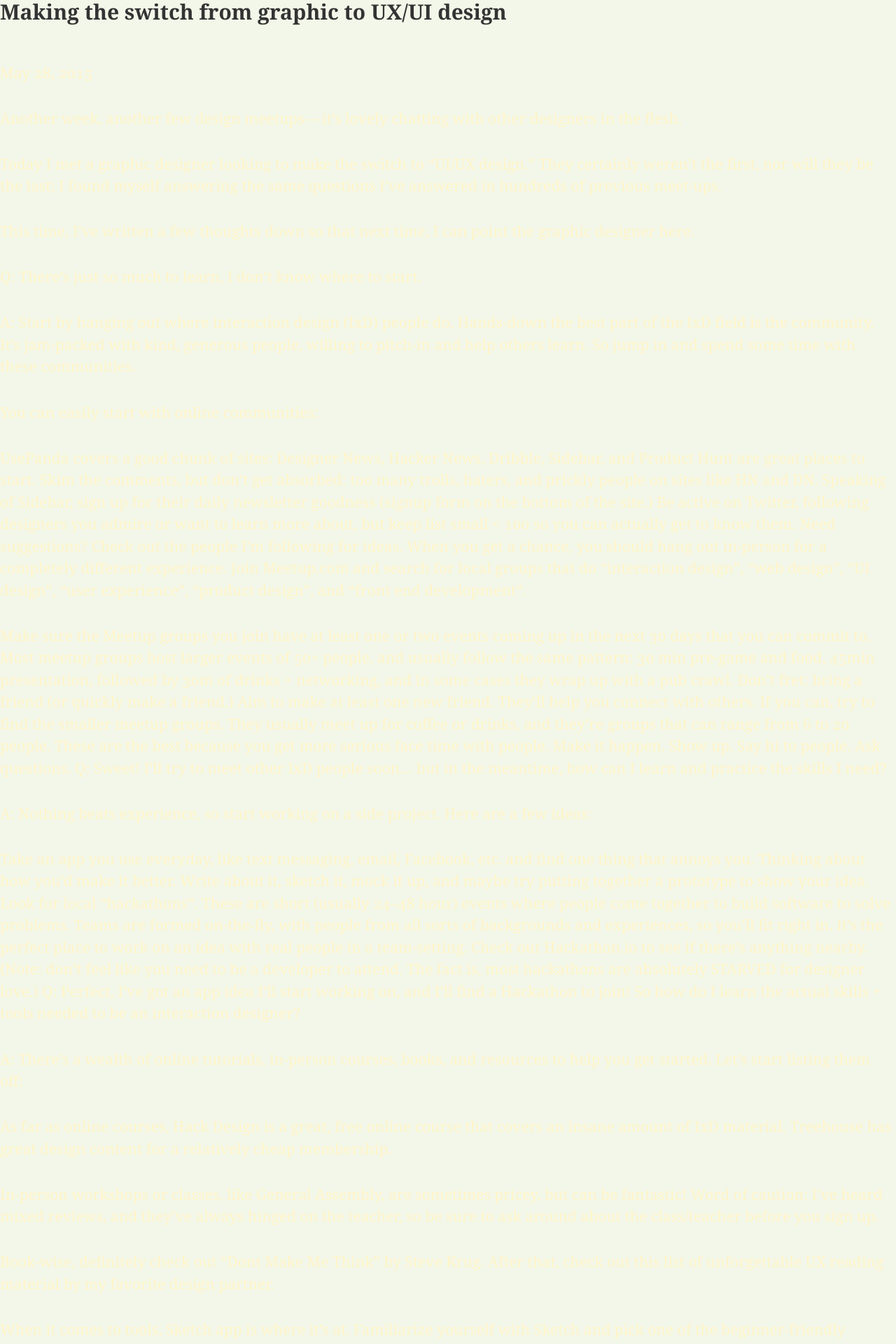
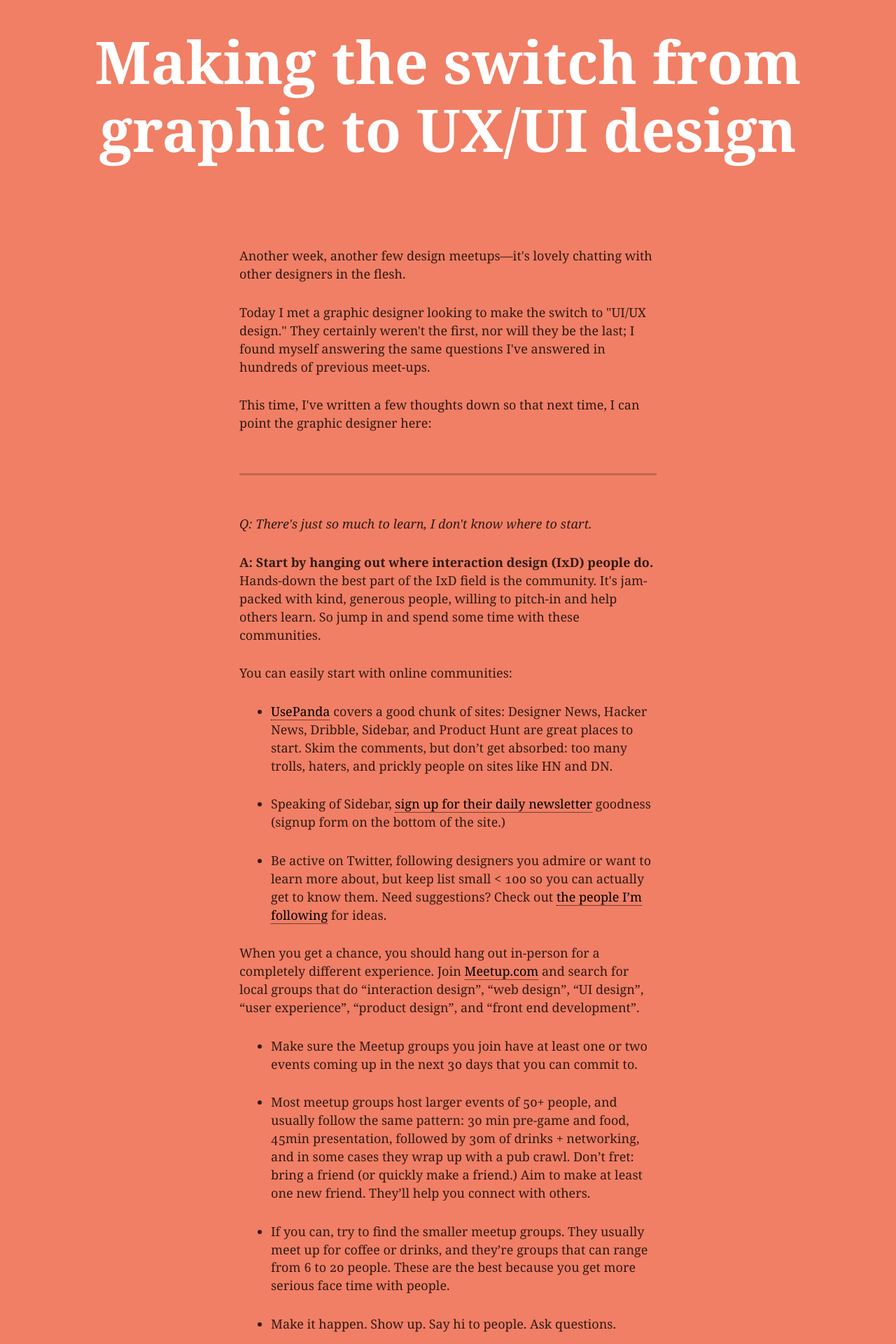
Before and after one commit to paulmederos/pm14, a Jekyll site: the page built from _posts/2015-05-28-making_the_switch.markdown, in a window 1280 px wide. Shown: the top 1920 px of the page at 70% size. Built offline with Jekyll 4.4.1, drawn with Linux system fonts in a browser that asks for light colours; some of the changed text lies outside the part shown.

Commit message:
post page

```diff
--- a/_layouts/post.html
+++ b/_layouts/post.html
@@ -1,15 +1,11 @@
 ---
 layout: default
 ---
-<div class="post">
 
-  <header class="post-header">
-    <h1 class="post-title">{{ page.title }}</h1>
-    <p class="post-meta">{{ page.date | date: "%b %-d, %Y" }}{% if page.author %} • {{ page.author }}{% endif %}{% if page.meta %} • {{ page.meta }}{% endif %}</p>
-  </header>
 
-  <article class="post-content">
+<article class="a-post-oh-my">
+  <h1 class="post-title">{{ page.title }}</h1>
+  <div class="constrain-me-please">
     {{ content }}
-  </article>
-
-</div>
+  </div>
+</article>
--- a/_posts/2015-05-28-making_the_switch.markdown
+++ b/_posts/2015-05-28-making_the_switch.markdown
@@ -5,80 +5,108 @@ date:   2015-05-28 12:00:00
 teaser: "Today I met a graphic designer looking to make the switch to “UI/UX design.” They certainly weren’t the first, nor will they be the last; I found myself answering the same questions I’ve answered in hundreds of previous meet-ups."
 ---
 
-Another week, another few design meetups — it’s lovely chatting with other designers in the flesh.
+<p>Another week, another few design meetups—it's lovely chatting with other designers in the flesh. </p>
 
-Today I met a graphic designer looking to make the switch to “UI/UX design.” They certainly weren’t the first, nor will they be the last; I found myself answering the same questions I’ve answered in hundreds of previous meet-ups.
+<p>Today I met a graphic designer looking to make the switch to "UI/UX design." They certainly weren't the first, nor will they be the last; I found myself answering the same questions I've answered in hundreds of previous meet-ups.</p>
 
-This time, I’ve written a few thoughts down so that next time, I can point the graphic designer here.
+<p>This time, I've written a few thoughts down so that next time, I can point the graphic designer here:</p>
 
-Q: There’s just so much to learn, I don’t know where to start.
+<hr>
 
-A: Start by hanging out where interaction design (IxD) people do. Hands-down the best part of the IxD field is the community. It’s jam-packed with kind, generous people, willing to pitch-in and help others learn. So jump in and spend some time with these communities.
+<p><em>Q: There's just so much to learn, I don't know where to start.</em></p>
 
-You can easily start with online communities:
+<p><strong>A: Start by hanging out where interaction design (IxD) people do.</strong> Hands-down the best part of the IxD field is the community. It's jam-packed with kind, generous people, willing to pitch-in and help others learn. So jump in and spend some time with these communities.</p>
 
-UsePanda covers a good chunk of sites: Designer News, Hacker News, Dribble, Sidebar, and Product Hunt are great places to start. Skim the comments, but don’t get absorbed: too many trolls, haters, and prickly people on sites like HN and DN.
-Speaking of Sidebar, sign up for their daily newsletter goodness (signup form on the bottom of the site.)
-Be active on Twitter, following designers you admire or want to learn more about, but keep list small < 100 so you can actually get to know them. Need suggestions? Check out the people I’m following for ideas.
-When you get a chance, you should hang out in-person for a completely different experience. Join Meetup.com and search for local groups that do “interaction design”, “web design”, “UI design”, “user experience”, “product design”, and “front end development”.
+<p>You can easily start with online communities:</p>
 
-Make sure the Meetup groups you join have at least one or two events coming up in the next 30 days that you can commit to.
-Most meetup groups host larger events of 50+ people, and usually follow the same pattern: 30 min pre-game and food, 45min presentation, followed by 30m of drinks + networking, and in some cases they wrap up with a pub crawl. Don’t fret: bring a friend (or quickly make a friend.) Aim to make at least one new friend. They’ll help you connect with others.
-If you can, try to find the smaller meetup groups. They usually meet up for coffee or drinks, and they’re groups that can range from 6 to 20 people. These are the best because you get more serious face time with people.
-Make it happen. Show up. Say hi to people. Ask questions.
-Q: Sweet! I’ll try to meet other IxD people soon… but in the meantime, how can I learn and practice the skills I need?
+<ul>
+<li><p><a href="http://usepanda.com/app/">UsePanda</a> covers a good chunk of sites: Designer News, Hacker News, Dribble, Sidebar, and Product Hunt are great places to start. Skim the comments, but don’t get absorbed: too many trolls, haters, and prickly people on sites like HN and DN.</p></li>
+<li><p>Speaking of Sidebar, <a href="http://sidebar.io/">sign up for their daily newsletter</a> goodness (signup form on the bottom of the site.)</p></li>
+<li><p>Be active on Twitter, following designers you admire or want to learn more about, but keep list small &lt; 100 so you can actually get to know them. Need suggestions? Check out <a href="https://twitter.com/pvm/following">the people I’m following</a> for ideas.</p></li>
+</ul>
 
-A: Nothing beats experience, so start working on a side project. Here are a few ideas:
+<p>When you get a chance, you should hang out in-person for a completely different experience. Join <a href="http://meetup.com">Meetup.com</a> and search for local groups that do “interaction design”, “web design”, “UI design”, “user experience”, “product design”, and “front end development”.</p>
 
-Take an app you use everyday, like text messaging, email, Facebook, etc. and find one thing that annoys you. Thinking about how you’d make it better. Write about it, sketch it, mock it up, and maybe try putting together a prototype to show your idea.
-Look for local “hackathons”. These are short (usually 24–48 hour) events where people come together to build software to solve problems. Teams are formed on-the-fly, with people from all sorts of backgrounds and experiences, so you’ll fit right in. It’s the perfect place to work on an idea with real people in a team-setting. Check out Hackathon.io to see if there’s anything nearby. (Note: don’t feel like you need to be a developer to attend. The fact is, most hackathons are absolutely STARVED for designer love.)
-Q: Perfect, I’ve got an app idea I’ll start working on, and I’ll find a Hackathon to join! So how do I learn the actual skills + tools needed to be an interaction designer?
+<ul>
+<li><p>Make sure the Meetup groups you join have at least one or two events coming up in the next 30 days that you can commit to.</p></li>
+<li><p>Most meetup groups host larger events of 50+ people, and usually  follow the same pattern: 30 min pre-game and food, 45min presentation, followed by 30m of drinks + networking, and in some cases they wrap up with a pub crawl. Don’t fret: bring a friend (or quickly make a friend.) Aim to make at least one new friend. They’ll help you connect with others.</p></li>
+<li><p>If you can, try to find the smaller meetup groups. They usually meet up for coffee or drinks, and they’re groups that can range from 6 to 20 people. These are the best because you get more serious face time with people.</p></li>
+<li><p>Make it happen. Show up. Say hi to people. Ask questions.</p></li>
+</ul>
 
-A: There’s a wealth of online tutorials, in-person courses, books, and resources to help you get started. Let’s start listing them off:
+<hr>
 
-As far as online courses, Hack Design is a great, free online course that covers an insane amount of IxD material. Treehouse has great design content for a relatively cheap membership.
+<p><em>Q: Sweet! I'll try to meet other IxD people soon... but in the meantime, how can I learn and practice the skills I need?</em></p>
 
-In-person workshops or classes, like General Assembly, are sometimes pricey, but can be fantastic! Word of caution: I’ve heard mixed reviews, and they’ve always hinged on the teacher, so be sure to ask around about the class/teacher before you sign up.
+<p><strong>A: Nothing beats experience, so start working on a side project.</strong> Here are a few ideas:</p>
 
-Book-wise, definitely check out “Dont Make Me Think” by Steve Krug. After that, check out this list of unforgettable UX reading material by my favorite design partner.
+<ul>
+<li><p>Take an app you use everyday, like text messaging, email, Facebook, etc. and find one thing that annoys you. Thinking about how you'd make it better. Write about it, sketch it, mock it up, and maybe try putting together a prototype to show your idea.</p></li>
+<li><p>Look for local "hackathons". These are short (usually 24-48 hour) events where people come together to build software to solve problems. Teams are formed on-the-fly, with people from all sorts of backgrounds and experiences, so you'll fit right in. It's the perfect place to work on an idea with real people in a team-setting. Check out <a href="http://www.hackathon.io/events">Hackathon.io</a> to see if there's anything nearby. (Note: don't feel like you need to be a developer to attend. The fact is, most hackathons are absolutely STARVED for designer love.)</p></li>
+</ul>
 
-When it comes to tools, Sketch app is where it’s at. Familiarize yourself with Sketch and pick one of the beginner-friendly prototyping tools (Invision or Marvel would be a good choice.) I highly recommend the book Design+Code for uncovering Sketch’s abilities.
+<hr>
 
-As far as resources go, the IxD community has a generous helping of useful bits. Immerse yourself in interface design patterns by visiting:
+<p><em>Q: Perfect, I've got an app idea I'll start working on, and I'll find a Hackathon to join! So how do I learn the actual skills + tools needed to be an interaction designer?</em></p>
 
-Design Details http://blog.brianlovin.com/design-details/
-Mobile UI Patterns http://www.pttrns.com/
-User Onboarding http://www.useronboard.com/
-Finally, this may sound intense, but studying guidelines proposed by major tech companies (e.g. Apple and Google) are great ways to pick up a foundation for interaction design patterns like navigation, buttons, and forms. Apple has their Human Interface Guidelines (HIG) and Google just released their Material Design spec (for both web and mobile.)
+<p><strong>A: There's a wealth of online tutorials, in-person courses, books, and resources to help you get started.</strong> Let's start listing them off:</p>
 
-Q: Wow, plenty to get started! It sounds like you’ve talked to other graphic designers who have made the jump. What were the most difficult part for them?
+<p>As far as <strong>online courses</strong>, <a href="https://hackdesign.org">Hack Design</a> is a great, free online course that covers an insane amount of IxD material. <a href="http://teamtreehouse.com/tracks/web-design">Treehouse</a> has great design content for a relatively cheap membership.</p>
 
-A: Unlike graphic design, there is no finished piece. Designing for screens (the web, mobile apps, other interactive mediums, etc.) is incredibly flexible.
+<p><strong>In-person workshops</strong> or classes, like <a href="https://generalassemb.ly/education/crash-course-in-uxui-design">General Assembly</a>, are sometimes pricey, but can be fantastic! Word of caution: I’ve heard mixed reviews, and they’ve always hinged on the teacher, so be sure to ask around about the class/teacher before you sign up.</p>
 
-Just when you would think the work is over, you’ve really only just begun. A great deal of learning only happens after you’ve put out your first iteration. Collecting feedback (from analytics, interviews, etc.) will give you the opportunity to continue iterating, honing your design to better solve the problem you’re chasing.
+<p><strong>Book-wise</strong>, definitely check out "Dont Make Me Think" by Steve Krug. After that, check out <a href="http://enchant.co/2014/12/30/the-unforgettable-reading-list-that-got-me-into-ux/">this list of unforgettable UX reading material</a> by my favorite design partner.</p>
 
-Learn to give up total control. Your work as an interaction designer can always be improved.
+<p><strong>When it comes to tools</strong>, <a href="http://bohemiancoding.com/sketch/">Sketch app</a> is where it's at. Familiarize yourself with Sketch and pick one of the beginner-friendly prototyping tools (Invision or Marvel would be a good choice.) I highly recommend the book <a href="https://designcode.io/sketch">Design+Code</a> for uncovering Sketch’s abilities.</p>
 
-On the flip side, you can’t keep polishing forever. Interaction design produces work that’s meant to be used. Software and websites need to be “shipped”, to make it into the hands of your users, the people you’re hoping to solve a problem for.
+<p><strong>As far as resources go</strong>, the IxD community has a generous helping of useful bits. Immerse yourself in interface design patterns by visiting:</p>
 
-Learning when enough is enough will take time, but with enough practice you’ll get it.
+<ul>
+<li><p>Design Details <a href="http://blog.brianlovin.com/design-details/">http://blog.brianlovin.com/design-details/</a></p></li>
+<li><p>Mobile UI Patterns <a href="http://www.pttrns.com/">http://www.pttrns.com/</a></p></li>
+<li><p>User Onboarding <a href="http://www.useronboard.com/">http://www.useronboard.com/</a></p></li>
+</ul>
 
-“What screens want needs to match up with what we want.”
-— Frank Chimero, What Screens Want
-Q: Thank you so much for your help! Any last words?
+<p>Finally, this may sound intense, but <strong>studying guidelines proposed by major tech companies</strong> (e.g. Apple and Google) are great ways to pick up a foundation for interaction design patterns like navigation, buttons, and forms. Apple has their <a href="https://developer.apple.com/library/ios/documentation/userexperience/conceptual/mobilehig/">Human Interface Guidelines</a> (HIG) and Google just released their <a href="http://www.google.com/design/spec/material-design/introduction.html">Material Design spec</a> (for both web and mobile.) </p>
 
-A: One last piece of advice: tell the world what you want to do! Change your title on LinkedIn to “Interaction Designer” or “UX / UI Designer”. Don’t be scared of putting it out there. You have design experience, you’re learning IxD principles, and I bet you’ve even taken a few stabs at sketching or mocking up a website or app sometime in your career.
+<hr>
 
-That doesn’t mean it’s ok to lie about experience. Sure, you can give yourself the IxD title, but when looking for a job, be honest about your experience.
+<p><em>Q: Wow, plenty to get started! It sounds like you've talked to other graphic designers who have made the jump. What were the most difficult part for them?</em></p>
 
-Don’t worry, the world is craving Junior-level interaction designers, so you’ll fit in just fine.
+<p><strong>A: Unlike graphic design, there is no finished piece.</strong> Designing for screens (the web, mobile apps, other interactive mediums, etc.) is incredibly flexible.</p>
 
-After LinkedIn, do the same on your other social networks. When you introduce yourself to someone in person, explain you’re an interaction designer, and try to explain what that means. The more you roll these thoughts around in your mind, the clearer they become.
+<p>Just when you would think the work is over, you've really only just begun. A great deal of learning only happens <em>after</em> you've put out your first iteration. Collecting feedback (from analytics, interviews, etc.) will give you the opportunity to continue iterating, honing your design to better solve the problem you're chasing.</p>
 
-Besides, you should know that behavior change is belief change. Half the battle of becoming something is believing you can. I know, I know… it feels weird; you might feel like an imposter.
+<p>Learn to give up total control. Your work as an interaction designer can always be improved.</p>
 
-But trust me, I get how awkward it can feel. I spent years hiding behind “Oh, I’m just a web developer…” It wasn’t until I took a stand and affirmed in public “Yes, I am a designer” that it took hold. Don’t wait as long as I did. Start now.
+<p>On the flip side, you can't keep polishing forever. Interaction design produces work that's meant to be used. Software and websites need to be "shipped", to make it into the hands of your users, the people you're hoping to solve a problem for.</p>
 
-That sums it up. Two final notes: 1) If you want help preparing a UX portfolio, check out my guide here. 2) If you’re seriously considering the leap to UI design, please do send me a message. I’d absolutely love to help answer questions, or try to connect you with one of the many, many companies looking for interaction designers. Go forth and make ♥
+<p>Learning when enough is enough will take time, but with enough practice you'll get it.</p>
 
-Thanks to Sarah Baker Mills for feedback.
+<blockquote>
+  <p>"What screens want needs to match up with what we want." </p>
+
+  <p>—Frank Chimero, <em><a href="http://frankchimero.com/talks/what-screens-want/transcript/">What Screens Want</a></em></p>
+</blockquote>
+
+<hr>
+
+<p><em>Q: Thank you so much for your help! Any last words?</em></p>
+
+<p><strong>A: One last piece of advice: tell the world what you want to do!</strong> Change your title on LinkedIn to “Interaction Designer” or “UX / UI Designer”. Don’t be scared of putting it out there. You have design experience, you’re learning IxD principles, and I bet you’ve even taken a few stabs at sketching or mocking up a website or app sometime in your career. </p>
+
+<p>That doesn’t mean it’s ok to lie about experience. Sure, you can give yourself the IxD title, but when looking for a job, be honest about your experience. </p>
+
+<p>Don’t worry, the world is craving Junior-level interaction designers, so you’ll fit in just fine.</p>
+
+<p>After LinkedIn, do the same on your other social networks. When you introduce yourself to someone in person, explain you’re an interaction designer, and try to explain what that means. The more you roll these thoughts around in your mind, the clearer they become.</p>
+
+<p>Besides, you should know that <a href="http://wayoftheduck.com/belief-change">behavior change is belief change</a>. Half the battle of becoming something is believing you can. I know, I know… it feels weird; you might <a href="https://medium.com/@aliciatweet/overcoming-impostor-syndrome-bdae04e46ec5">feel like an imposter</a>. </p>
+
+<p>But trust me, I get how awkward it can feel. I spent years hiding behind “Oh, I’m just a web developer…” It wasn’t until I took a stand and affirmed in public “Yes, I am a designer” that it took hold. Don’t wait as long as I did. Start now.</p>
+
+<hr>
+
+<p>That sums it up. One final note from me: if you’re seriously considering the leap to UI design, please do <a href="http://twitter.com/pvm">send me a message</a>. I’d absolutely love to help answer questions, or try to connect you with one of the many, many companies looking for interaction designers. Go forth and make ♥</p>
+
+<p><em>Thanks to <a href="https://twitter.com/starsoup7">Sarah Baker Mills</a> for feedback.</em></p>
--- a/_sass/_base.scss
+++ b/_sass/_base.scss
@@ -88,8 +88,8 @@ p, ul, ol, dl {
   -o-font-feature-settings: 'liga' 1, 'onum' 1, 'kern' 1;
   font-feature-settings: 'liga' 1, 'onum' 1, 'kern' 1;
   margin: 0 0 1.6em 0;
-  line-height:1.5;
-  font-weight: 300;
+  line-height:1.44;
+  font-weight: 500;
 }
 
 ol, ul {
--- a/_sass/_main.scss
+++ b/_sass/_main.scss
@@ -3,7 +3,14 @@
     Components
 =========================== */
 
+body {
+  background-repeat: repeat-y;
+  background-size: cover;
+}
+
 .what-even-is-a-container-for {
+  position: relative;
+  z-index:1;
   width:92%;
   max-width: 680px;
   margin:12rem auto;
@@ -124,3 +131,48 @@
     @include mq-personal { font-size: 1.5rem;}
   }
 }
+
+
+
+.a-post-oh-my {
+  position: relative;
+  background-color: #F07F65;
+  color: rgba(0,0,0,.8);
+  font-weight: 500;
+  font-size:1.8rem;
+
+  .constrain-me-please {
+    width:100%;
+    max-width: 740px;
+    margin:0 auto;
+    padding: 12rem 7.2rem;
+    @include mq-personal { padding:4rem 2.1rem 6rem; }
+  }
+
+  h1 {
+    display: block;
+    font-size: 8.4rem;
+    color:white;
+    margin: 0 auto;
+    max-width: 80%;
+    padding-top:4rem;
+    text-align: center;
+
+    @include mq-tablet { font-size: 6rem; }
+    @include mq-personal { font-size: 4.2rem; max-width:100%; }
+  }
+
+  hr {
+    width:100%;
+    height:3px;
+    background-color:rgba(0,0,0,.2);
+    border:none;
+  }
+
+  a {
+    color: rgba(0,0,0,1);
+    border-bottom: 1px dotted black;
+    text-decoration: none;
+    &:hover{ color: $color_hyperlink; border-bottom: 1px solid $color_hyperlink; }
+  }
+}
--- a/index.html
+++ b/index.html
@@ -1,7 +1,6 @@
 ---
 layout: default
 ---
-
 <main class="what-even-is-a-container-for">
   <section class="this-is-where-I-say-hello">
     <div class="constrain-me-please">
```
